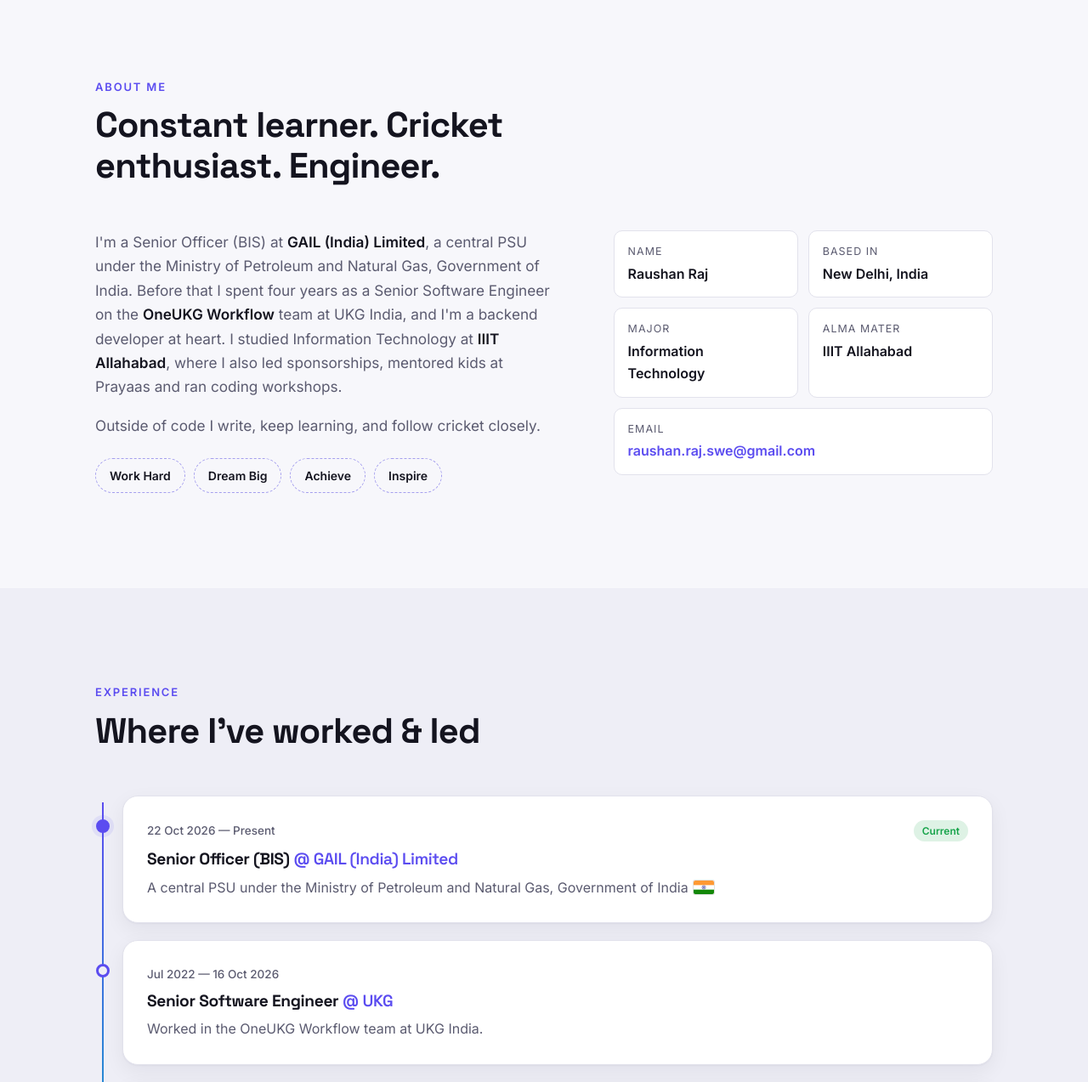
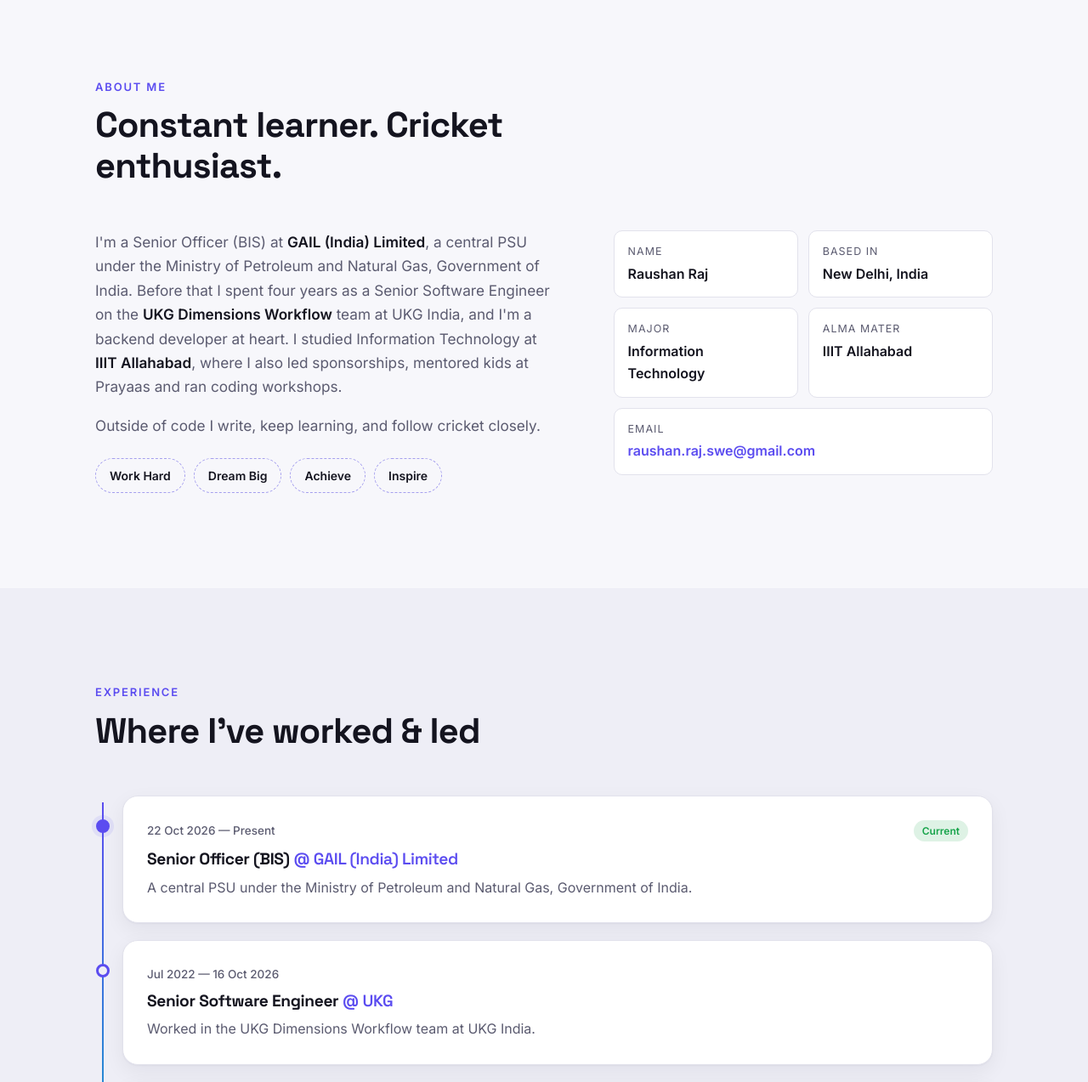
Before and after one commit to raushanraj358/Raushan-Yaduvanshi, a plain HTML site: page index.html in a window 1280 px wide. Shown: the part 820-2093 px from the top of the page at 85% size. Drawn offline with Linux system fonts and the light colour scheme.

Commit message:
Revamping my web

```diff
--- a/css/style.css
+++ b/css/style.css
@@ -185,7 +185,6 @@ ul, ol { margin: 0; padding: 0; list-style: none; }
   background: var(--surface); border: 1px solid var(--border); box-shadow: var(--shadow);
 }
 .badge strong { font-weight: 600; }
-.flag { display: inline-block; width: 1.5em; height: 1em; vertical-align: -.15em; margin-left: 2px; border-radius: 2px; box-shadow: 0 0 0 1px rgba(0,0,0,.12); }
 .badge__dot { flex: none; width: 8px; height: 8px; border-radius: 50%; background: var(--success); box-shadow: 0 0 0 0 var(--success); animation: pulse 2s infinite; }
 @keyframes pulse { 70% { box-shadow: 0 0 0 8px transparent; } 100% { box-shadow: 0 0 0 0 transparent; } }
 .hero__title { font-size: clamp(2.5rem, 7vw, 4.6rem); margin-top: 22px; }
--- a/index.html
+++ b/index.html
@@ -91,7 +91,7 @@
   <section class="hero" id="home">
     <div class="container hero__grid">
       <div class="hero__text">
-        <p class="badge"><span class="badge__dot"></span><span><strong>Senior Officer (BIS) @ GAIL (India) Limited</strong>, a central PSU under the Ministry of Petroleum and Natural Gas, Government of India <svg class="flag" viewBox="0 0 30 20" role="img" aria-label="Flag of India"><rect width="30" height="20" fill="#fff"/><rect width="30" height="6.67" fill="#FF9933"/><rect y="13.33" width="30" height="6.67" fill="#138808"/><circle cx="15" cy="10" r="2.6" fill="none" stroke="#000080" stroke-width=".5"/><circle cx="15" cy="10" r=".55" fill="#000080"/><path d="M15 7.4v5.2M12.4 10h5.2M13.16 8.16l3.68 3.68M16.84 8.16l-3.68 3.68" stroke="#000080" stroke-width=".3"/></svg></span></p>
+        <p class="badge"><span class="badge__dot"></span><span><strong>Senior Officer (BIS) @ GAIL (India) Limited</strong>, a central PSU under the Ministry of Petroleum and Natural Gas, Government of India</span></p>
         <h1 class="hero__title">Hi, I'm <span class="gradient-text">Raushan Raj</span></h1>
         <p class="hero__aka">a.k.a. Yaduvanshi Raushan</p>
         <p class="hero__role">
@@ -126,11 +126,11 @@
     <div class="container">
       <header class="section__head reveal">
         <p class="eyebrow">About me</p>
-        <h2 class="section__title">Constant learner. Cricket enthusiast. Engineer.</h2>
+        <h2 class="section__title">Constant learner. Cricket enthusiast.</h2>
       </header>
       <div class="about">
         <div class="about__bio reveal">
-          <p>I'm a Senior Officer (BIS) at <strong>GAIL (India) Limited</strong>, a central PSU under the Ministry of Petroleum and Natural Gas, Government of India. Before that I spent four years as a Senior Software Engineer on the <strong>OneUKG Workflow</strong> team at UKG India, and I'm a backend developer at heart. I studied Information Technology at <strong>IIIT Allahabad</strong>, where I also led sponsorships, mentored kids at Prayaas and ran coding workshops.</p>
+          <p>I'm a Senior Officer (BIS) at <strong>GAIL (India) Limited</strong>, a central PSU under the Ministry of Petroleum and Natural Gas, Government of India. Before that I spent four years as a Senior Software Engineer on the <strong>UKG Dimensions Workflow</strong> team at UKG India, and I'm a backend developer at heart. I studied Information Technology at <strong>IIIT Allahabad</strong>, where I also led sponsorships, mentored kids at Prayaas and ran coding workshops.</p>
           <p>Outside of code I write, keep learning, and follow cricket closely.</p>
           <ul class="chips" aria-label="Motto">
             <li>Work Hard</li><li>Dream Big</li><li>Achieve</li><li>Inspire</li>
@@ -159,14 +159,14 @@
           <div class="card">
             <div class="card__meta"><span class="date">22 Oct 2026 — Present</span><span class="tag tag--live">Current</span></div>
             <h3 class="card__title">Senior Officer (BIS) <span class="org">@ GAIL (India) Limited</span></h3>
-            <p>A central PSU under the Ministry of Petroleum and Natural Gas, Government of India <svg class="flag" viewBox="0 0 30 20" role="img" aria-label="Flag of India"><rect width="30" height="20" fill="#fff"/><rect width="30" height="6.67" fill="#FF9933"/><rect y="13.33" width="30" height="6.67" fill="#138808"/><circle cx="15" cy="10" r="2.6" fill="none" stroke="#000080" stroke-width=".5"/><circle cx="15" cy="10" r=".55" fill="#000080"/><path d="M15 7.4v5.2M12.4 10h5.2M13.16 8.16l3.68 3.68M16.84 8.16l-3.68 3.68" stroke="#000080" stroke-width=".3"/></svg></p>
+            <p>A central PSU under the Ministry of Petroleum and Natural Gas, Government of India.</p>
           </div>
         </li>
         <li class="timeline__item reveal">
           <div class="card">
             <div class="card__meta"><span class="date">Jul 2022 — 16 Oct 2026</span></div>
             <h3 class="card__title">Senior Software Engineer <span class="org">@ UKG</span></h3>
-            <p>Worked in the OneUKG Workflow team at UKG India.</p>
+            <p>Worked in the UKG Dimensions Workflow team at UKG India.</p>
           </div>
         </li>
         <li class="timeline__item reveal">
--- a/sw.js
+++ b/sw.js
@@ -1,6 +1,6 @@
 /* Network-first service worker: always serves fresh content when online,
    falls back to the cached copy when offline. Bump VERSION to purge old caches. */
-const VERSION = 'v2';
+const VERSION = 'v3';
 const CACHE = `portfolio-${VERSION}`;
 const ASSETS = [
   './',
```
